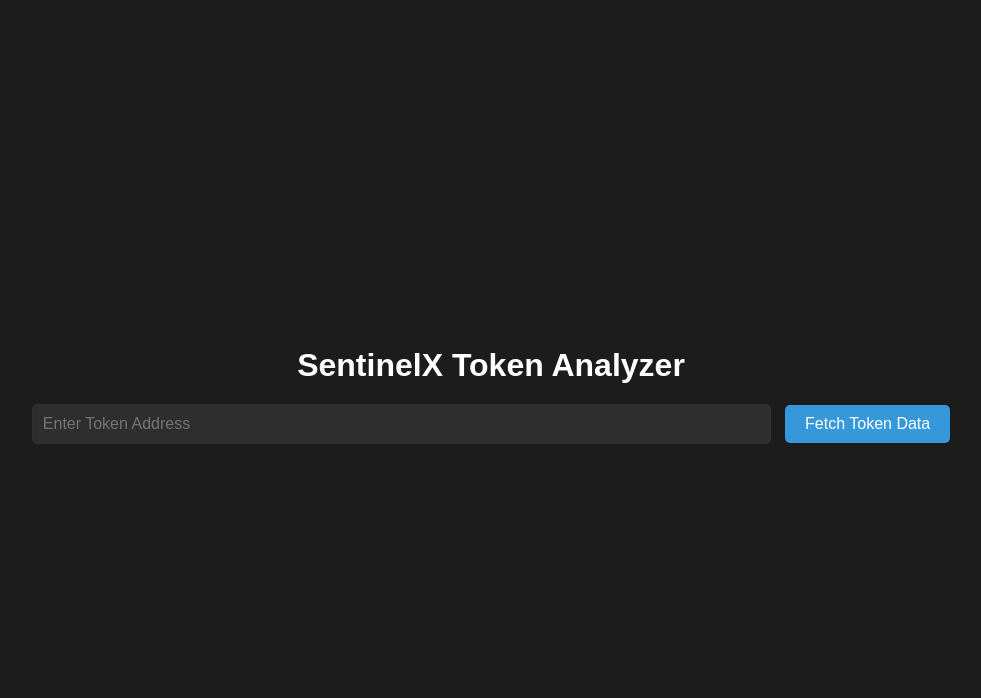
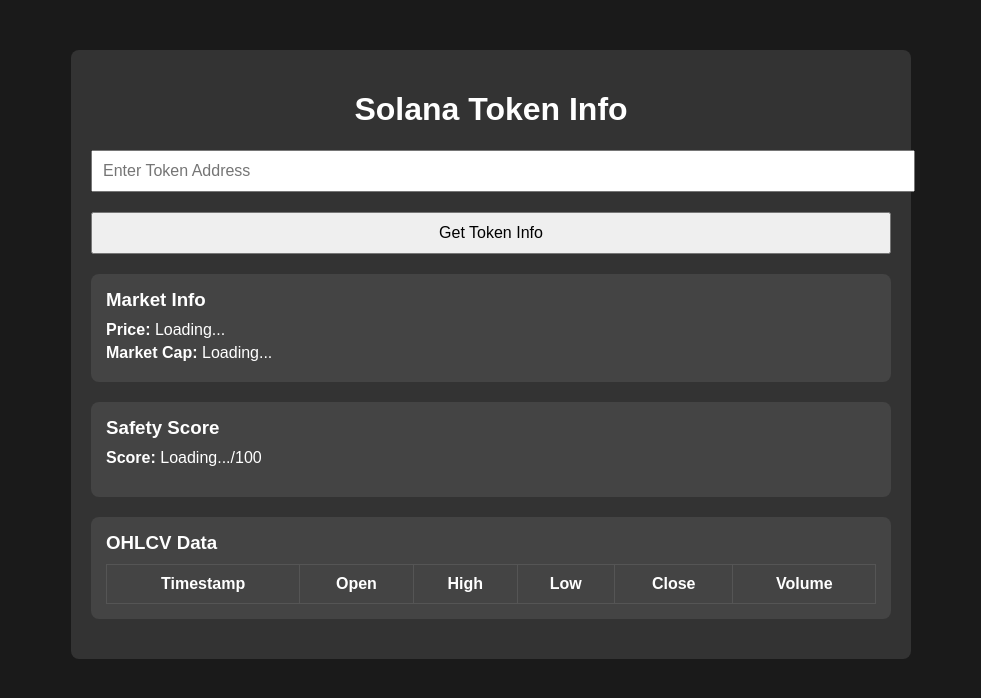
Before and after one commit to nofudnofomo/sentinelx, a plain HTML site: page index.html in a window 1280 px wide. Shown: the whole page, without its empty margins (149-1130 px from the left). Drawn offline with Linux system fonts and the light colour scheme.

Commit message:
Update index.html

```diff
--- a/index.html
+++ b/index.html
@@ -3,122 +3,97 @@
 <head>
   <meta charset="UTF-8">
   <meta name="viewport" content="width=device-width, initial-scale=1.0">
-  <title>SentinelX Token Analyzer</title>
+  <title>Token Info</title>
   <style>
     body {
       font-family: Arial, sans-serif;
-      background-color: #1c1c1c;
-      color: white;
+      background-color: #1a1a1a;
+      color: #fff;
       margin: 0;
       padding: 0;
+    }
+    .container {
+      max-width: 800px;
+      margin: 50px auto;
+      padding: 20px;
+      background-color: #333;
+      border-radius: 8px;
+    }
+    h1 {
+      text-align: center;
+    }
+    input, button {
+      padding: 10px;
+      font-size: 16px;
+      width: 100%;
+      margin-bottom: 20px;
+    }
+    .card {
+      margin-bottom: 20px;
+      background-color: #444;
+      padding: 15px;
+      border-radius: 8px;
+    }
+    .card h3 {
+      margin: 0 0 10px;
+    }
+    .card p {
+      margin: 5px 0;
+    }
+    .table {
+      width: 100%;
+      border-collapse: collapse;
+    }
+    .table th, .table td {
+      padding: 10px;
+      border: 1px solid #555;
+      text-align: center;
+    }
+    .button-container {
       display: flex;
       justify-content: center;
-      align-items: center;
-      min-height: 100vh;
-      flex-direction: column;
     }
-    h1 {
-      font-size: 2rem;
-      margin-bottom: 20px;
+    #score-bar-fill {
+      height: 10px;
+      width: 0%;
+      background-color: green;
+      transition: width 1s;
     }
-    .container {
-      width: 80%;
-      max-width: 1200px;
-      text-align: center;
+    .good {
+      background-color: green;
     }
-    .input-container {
-      margin-bottom: 30px;
+    .average {
+      background-color: orange;
     }
-    input[type="text"] {
-      padding: 10px;
-      font-size: 1rem;
-      width: 70%;
-      margin-right: 10px;
-      border-radius: 5px;
-      border: 1px solid #333;
-      background-color: #2e2e2e;
-      color: white;
+    .bad {
+      background-color: red;
     }
-    button {
-      padding: 10px 20px;
-      font-size: 1rem;
-      background-color: #3498db;
-      border: none;
-      color: white;
-      cursor: pointer;
-      border-radius: 5px;
-    }
-    button:hover {
-      background-color: #2980b9;
-    }
-    .token-info, .safety-info {
-      margin-top: 20px;
-      background-color: #333;
-      padding: 20px;
-      border-radius: 5px;
-    }
-    table {
-      width: 100%;
-      margin-top: 20px;
-      border-collapse: collapse;
-    }
-    th, td {
-      padding: 10px;
-      border: 1px solid #444;
-      text-align: center;
-    }
-    th {
-      background-color: #555;
-    }
-    .score-bar {
-      height: 15px;
-      width: 100%;
-      background-color: #444;
-      border-radius: 5px;
-      margin-top: 10px;
-    }
-    .score-bar span {
-      height: 100%;
-      display: block;
-      border-radius: 5px;
-    }
-    .good { background-color: green; }
-    .average { background-color: orange; }
-    .bad { background-color: red; }
   </style>
 </head>
 <body>
+  <div class="container">
+    <h1>Solana Token Info</h1>
+    <input type="text" id="tokenAddress" placeholder="Enter Token Address" />
+    <button onclick="fetchTokenData()">Get Token Info</button>
 
-  <div class="container">
-    <h1>SentinelX Token Analyzer</h1>
-
-    <!-- Input for token address -->
-    <div class="input-container">
-      <input type="text" id="tokenAddress" placeholder="Enter Token Address" />
-      <button onclick="fetchTokenData()">Fetch Token Data</button>
+    <div id="token-info">
+      <div class="card">
+        <h3>Market Info</h3>
+        <p><strong>Price:</strong> <span id="price">Loading...</span></p>
+        <p><strong>Market Cap:</strong> <span id="market-cap">Loading...</span></p>
       </div>
 
-    <!-- Token Data Section -->
-    <div id="token-info" class="token-info" style="display:none;">
-      <h3>Token Information</h3>
-      <p><strong>Token Address:</strong> <span id="token-address"></span></p>
-      <p><strong>Market Cap:</strong> <span id="market-cap"></span></p>
-      <p><strong>Price (USD):</strong> <span id="price"></span></p>
-    </div>
-
-    <!-- Safety Score Section -->
-    <div id="safety-info" class="safety-info" style="display:none;">
+      <div class="card">
         <h3>Safety Score</h3>
-      <p><strong>Safety Score:</strong> <span id="safety-score"></span></p>
-      <div id="safety-bar" class="score-bar">
-        <span id="score-bar-fill" class="good" style="width: 100%;"></span>
+        <p><strong>Score:</strong> <span id="safety-score">Loading...</span>/100</p>
+        <div id="score-bar">
+          <div id="score-bar-fill"></div>
         </div>
       </div>
 
-    <!-- OHLCV Data Table -->
-    <div id="ohlcv-data" class="token-info" style="display:none;">
-      <h3>OHLCV Data (15m Intervals)</h3>
-      <table>
+      <div class="card">
+        <h3>OHLCV Data</h3>
+        <table id="ohlcv-table" class="table">
           <thead>
             <tr>
               <th>Timestamp</th>
@@ -129,10 +104,9 @@
               <th>Volume</th>
             </tr>
           </thead>
-        <tbody id="ohlcv-table-body">
-          <!-- OHLCV data rows will go here -->
-        </tbody>
+          <tbody id="ohlcv-table-body"></tbody>
         </table>
+      </div>
     </div>
   </div>
 
@@ -144,7 +118,7 @@
         return;
       }
 
-      // Fetch OHLCV Data
+      // 1. Fetch OHLCV Data from Birdeye API (Market Data)
       const ohlcvUrl = `https://multichain-api.birdeye.so/solana/amm/ohlcv_v2?addr=${tokenAddress}&cur=usd&res=15m&outliers=false&cb=300&mc=false&to=1738732500`;
 
       try {
@@ -172,35 +146,47 @@
               <td>${item.volume}</td>
             </tr>`;
           });
+
           document.getElementById('ohlcv-table-body').innerHTML = ohlcvHtml;
-          document.getElementById('ohlcv-data').style.display = 'block';
         }
       } catch (error) {
         console.error('Error fetching OHLCV data:', error);
       }
 
-      // Fake Token Info (replace with real data fetch from an API if you have one)
-      document.getElementById('token-address').textContent = tokenAddress;
-      document.getElementById('market-cap').textContent = "$" + (Math.random() * 1000000).toFixed(2);
-      document.getElementById('price').textContent = "$" + (Math.random() * 100).toFixed(2);
+      // 2. Fetch Token Price and Market Cap from Birdeye API
+      const tokenInfoUrl = `https://multichain-api.birdeye.so/solana/amm/market_data?addr=${tokenAddress}&cur=usd`;
 
-      // Fake Safety Score (replace with real data or calculation)
+      try {
+        const infoResponse = await fetch(tokenInfoUrl);
+        const infoData = await infoResponse.json();
+
+        if (infoData && infoData.data) {
+          const price = infoData.data.price;
+          const marketCap = infoData.data.market_cap;
+
+          document.getElementById('market-cap').textContent = "$" + marketCap.toLocaleString();
+          document.getElementById('price').textContent = "$" + price.toFixed(2);
+        } else {
+          alert('Could not fetch token data.');
+        }
+      } catch (error) {
+        console.error('Error fetching token data from Birdeye API:', error);
+      }
+
+      // 3. Safety Score (simulated for now)
       const safetyScore = Math.floor(Math.random() * 100);
       document.getElementById('safety-score').textContent = safetyScore + "/100";
       const scoreBar = document.getElementById('score-bar-fill');
       if (safetyScore >= 80) {
         scoreBar.className = 'good';
-        scoreBar.style.width = '100%';
+        scoreBar.style.width = `${safetyScore}%`;
       } else if (safetyScore >= 50) {
         scoreBar.className = 'average';
-        scoreBar.style.width = '60%';
+        scoreBar.style.width = `${safetyScore}%`;
       } else {
         scoreBar.className = 'bad';
-        scoreBar.style.width = '30%';
+        scoreBar.style.width = `${safetyScore}%`;
       }
-
-      document.getElementById('safety-info').style.display = 'block';
-      document.getElementById('token-info').style.display = 'block';
     }
   </script>
 </body>
```
Lines whose indentation alone changed are shown as unchanged.
